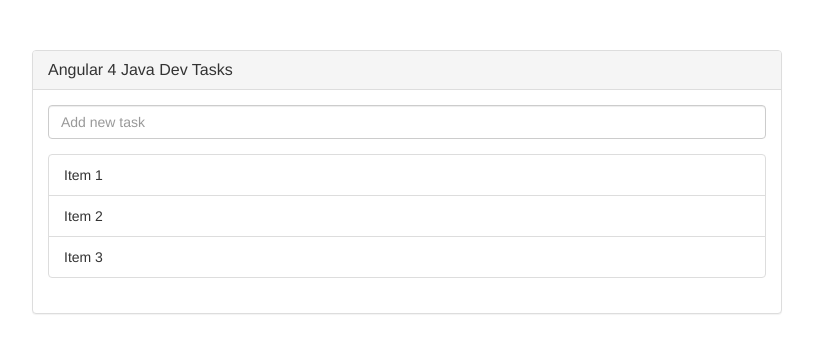
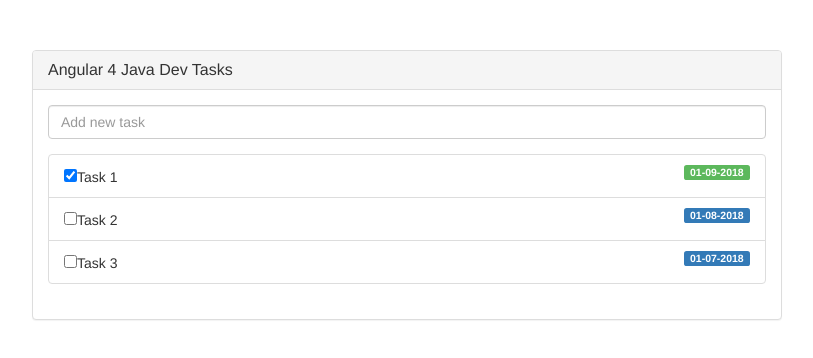
Before and after one commit to Talon1989/spring-boot-angular-one-tasks, an Angular app in the folder src/main/frontend/: page / in a window 1280 px wide. Shown: the top 358 px of the page, without its empty margins (233-1046 px from the left). Built offline with nearby package versions, Linux system fonts and the light colour scheme.

Commit message:
last Angular 5.

```diff
--- /dev/null
+++ b/src/main/frontend/src/app/tasks/task.model.ts
@@ -0,0 +1,14 @@
+export class Task{
+    public id: number;
+    public name : string;
+    public completed: boolean;
+    public dueDate: string;
+
+    constructor(id: number, name: string, completed: boolean, dueDate: string){
+        this.id = id;
+        this.name = name;
+        this.completed = completed;
+        this.dueDate = dueDate;
+    }
+
+}
--- a/src/main/frontend/src/app/tasks/tasks-list/tasks-list.component.html
+++ b/src/main/frontend/src/app/tasks/tasks-list/tasks-list.component.html
@@ -1,5 +1,12 @@
 <ul class="list-group">
-    <li class="list-group-item">Item 1</li>
-    <li class="list-group-item">Item 2</li>
-    <li class="list-group-item">Item 3</li>
+    <li *ngFor="let task of tasks" class="list-group-item" >
+        <div class="task-checkbox">
+            <input type="checkbox"
+                   class="list-child"
+                   (change)="onTaskChange($event,task)"
+                   [checked]="task.completed"/>
+            <span ngClass="{{task.completed ? 'name completed' : 'name'}}">{{ task.name }}</span>
+            <span class="label {{ getDueDateLabel(task) }} pull-right"> {{ task.dueDate }}</span>
+        </div>
+    </li>
 </ul>
--- a/src/main/frontend/src/app/tasks/tasks-list/tasks-list.component.ts
+++ b/src/main/frontend/src/app/tasks/tasks-list/tasks-list.component.ts
@@ -1,4 +1,5 @@
 import { Component, OnInit } from '@angular/core';
+import {Task} from "../task.model";
 
 @Component({
   selector: 'app-tasks-list',
@@ -7,9 +8,22 @@
 })
 export class TasksListComponent implements OnInit {
 
-  constructor() { }
+    tasks: Task[] = []
 
-  ngOnInit() {
-  }
+    constructor() { }
+
+    ngOnInit() {
+        this.tasks.push(new Task(1,"Task 1", true, "01-09-2018"));
+        this.tasks.push(new Task(2,"Task 2", false, "01-08-2018"));
+        this.tasks.push(new Task(3,"Task 3", false, "01-07-2018"));
+    }
+
+    getDueDateLabel(task: Task){
+        return task.completed ? 'label-success' : 'label-primary';
+    }
+
+    onTaskChange(event, task){
+        console.log('Task has changed')
+    }
 
 }
```
